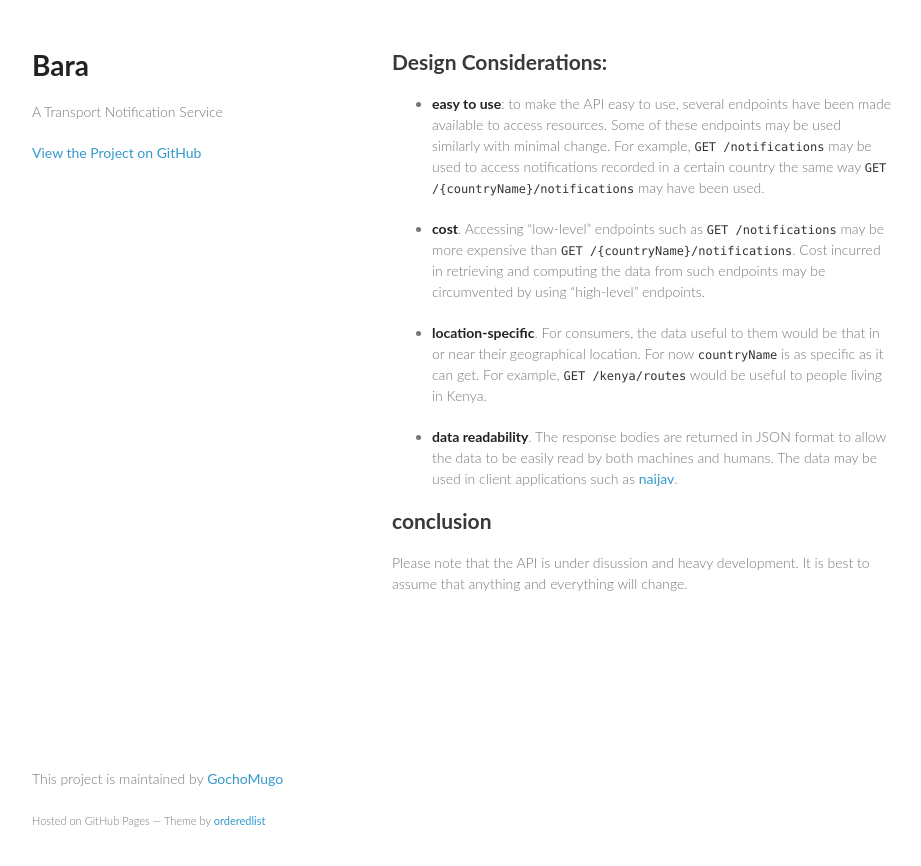
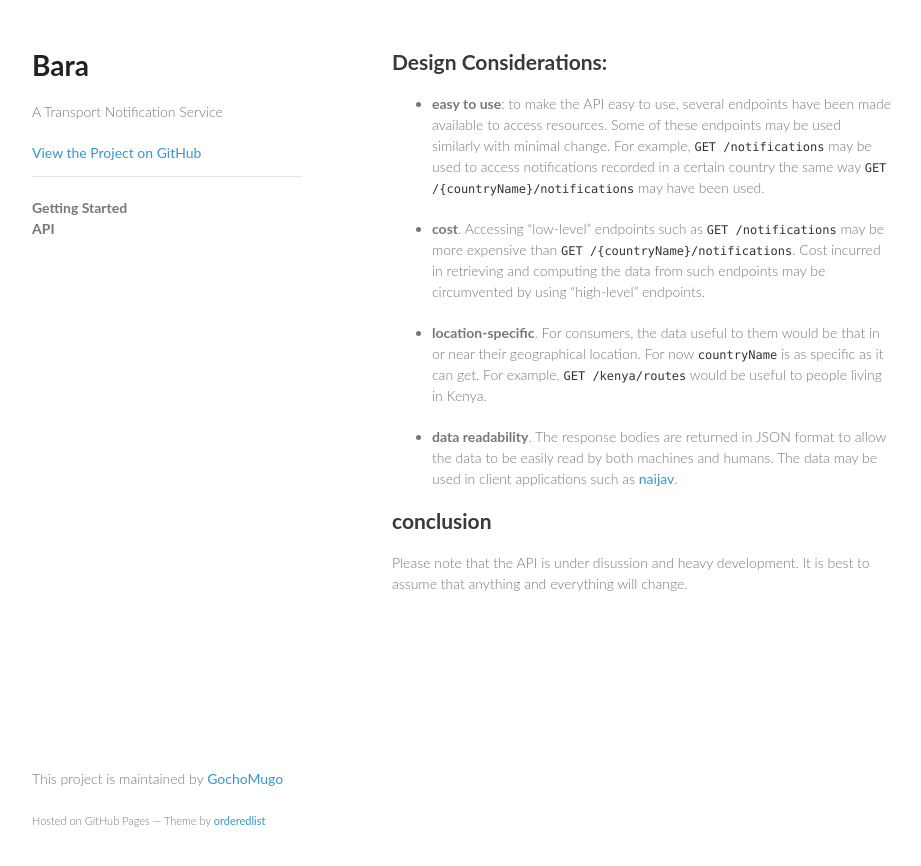
Before and after one commit to forfuturellc/bara, a Jekyll site: the page built from _docs/api/main.md, in a window 1280 px wide. Shown: the top 866 px of the page, without its empty margins (178-1099 px from the left). Built offline with Jekyll 4.4.1, drawn with Linux system fonts in a browser that asks for light colours.

Commit message:
Left-side Navigation in docs/
A left-side navigation has been added to the docs to allow
easier accessing of documentation

```diff
--- a/_layouts/docs.html
+++ b/_layouts/docs.html
@@ -7,6 +7,7 @@
     <link rel="stylesheet" href="{{ site.baseurl }}/css/normalize.css">
     <link rel="stylesheet" href="{{ site.baseurl }}/css/minimal.css">
     <link rel="stylesheet" href="{{ site.baseurl }}/css/pygment_trac.css">
+    <link rel="stylesheet" href="{{ site.baseurl }}/css/docs.css">
     <meta name="viewport" content="width=device-width, initial-scale=1, user-scalable=no">
     <!--[if lt IE 9]>
     <script src="//html5shiv.googlecode.com/svn/trunk/html5.js"></script>
@@ -19,7 +20,20 @@
       <header>
         <h1>Bara</h1>
         <p>A Transport Notification Service</p>
-        <p class="view"><a href="{{site.repository_url}}">View the Project on GitHub <small>{{site.repository_shorthand}}</small></a></p>
+        <p class="view"><a href="https://{{ site.repository_url }}">View the Project on GitHub <small>{{ site.repository_shorthand }}</small></a></p>
+        <hr/>
+        <ul class="accordion">
+            {% for section in site.data.docs.menu %}
+            <li>
+              <span>{{ section[1].title }}</span>
+              <ul class="sub-menu">
+                {% for link in section[1].links %}
+                  <li><a href="{{ site.baseurl }}{{ section[1].prefix }}{{ link }}/">{{ link }}</a></li>
+                {% endfor %}
+              </ul>
+            </li>
+            {% endfor %}
+        </ul>
       </header>
       <!-- /HEADER -->
 
--- /dev/null
+++ b/css/docs.css
@@ -0,0 +1,18 @@
+.accordion, .sub-menu {
+  padding: 0;
+  list-style: none;
+}
+
+.accordion span {
+  font-weight: bold;
+  cursor: pointer;
+}
+
+.sub-menu {
+  display: none;
+  padding-left: 8px;
+}
+
+.accordion li:hover > .sub-menu {
+  display: block;
+}
--- a/css/minimal.css
+++ b/css/minimal.css
@@ -110,87 +110,87 @@ header {
   position:fixed;
 }
 
-header ul {
-  list-style:none;
-  height:40px;
+/*header ul {*/
+/*  list-style:none;*/
+/*  height:40px;*/
+/*  */
+/*  padding:0;*/
+/*  */
+/*  background: #eee;*/
+/*  background: -moz-linear-gradient(top, #f8f8f8 0%, #dddddd 100%);*/
+/*  background: -webkit-gradient(linear, left top, left bottom, color-stop(0%,#f8f8f8), color-stop(100%,#dddddd));*/
+/*  background: -webkit-linear-gradient(top, #f8f8f8 0%,#dddddd 100%);*/
+/*  background: -o-linear-gradient(top, #f8f8f8 0%,#dddddd 100%);*/
+/*  background: -ms-linear-gradient(top, #f8f8f8 0%,#dddddd 100%);*/
+/*  background: linear-gradient(top, #f8f8f8 0%,#dddddd 100%);*/
+/*  */
+/*  border-radius:5px;*/
+/*  border:1px solid #d2d2d2;*/
+/*  box-shadow:inset #fff 0 1px 0, inset rgba(0,0,0,0.03) 0 -1px 0;*/
+/*  width:270px;*/
+/*}*/
 
-  padding:0;
+/*header li {*/
+/*  width:89px;*/
+/*  float:left;*/
+/*  border-right:1px solid #d2d2d2;*/
+/*  height:40px;*/
+/*}*/
 
-  background: #eee;
-  background: -moz-linear-gradient(top, #f8f8f8 0%, #dddddd 100%);
-  background: -webkit-gradient(linear, left top, left bottom, color-stop(0%,#f8f8f8), color-stop(100%,#dddddd));
-  background: -webkit-linear-gradient(top, #f8f8f8 0%,#dddddd 100%);
-  background: -o-linear-gradient(top, #f8f8f8 0%,#dddddd 100%);
-  background: -ms-linear-gradient(top, #f8f8f8 0%,#dddddd 100%);
-  background: linear-gradient(top, #f8f8f8 0%,#dddddd 100%);
+/*header li:first-child a {*/
+/*  border-radius:5px 0 0 5px;*/
+/*}*/
 
-  border-radius:5px;
-  border:1px solid #d2d2d2;
-  box-shadow:inset #fff 0 1px 0, inset rgba(0,0,0,0.03) 0 -1px 0;
-  width:270px;
-}
+/*header li:last-child a {*/
+/*  border-radius:0 5px 5px 0;*/
+/*}*/
 
-header li {
-  width:89px;
-  float:left;
-  border-right:1px solid #d2d2d2;
-  height:40px;
-}
+/*header ul a {*/
+/*  line-height:1;*/
+/*  font-size:11px;*/
+/*  color:#999;*/
+/*  display:block;*/
+/*  text-align:center;*/
+/*  padding-top:6px;*/
+/*  height:34px;*/
+/*}*/
 
-header li:first-child a {
-  border-radius:5px 0 0 5px;
-}
+/*header ul a:hover {*/
+/*  color:#999;*/
+/*  background: -moz-linear-gradient(top, #fff 0%, #ddd 100%);*/
+/*  background: -webkit-gradient(linear, left top, left bottom, color-stop(0%,#fff), color-stop(100%,#ddd));*/
+/*  background: -webkit-linear-gradient(top, #fff 0%,#ddd 100%);*/
+/*  background: -o-linear-gradient(top, #fff 0%,#ddd 100%);*/
+/*  background: -ms-linear-gradient(top, #fff 0%,#ddd 100%);*/
+/*  background: linear-gradient(top, #fff 0%,#ddd 100%);*/
+/*}*/
 
-header li:last-child a {
-  border-radius:0 5px 5px 0;
-}
+/*header ul a:active {*/
+/*  -webkit-box-shadow: inset 0px 2px 2px 0px #ddd;*/
+/*  -moz-box-shadow: inset 0px 2px 2px 0px #ddd;*/
+/*  box-shadow: inset 0px 2px 2px 0px #ddd;*/
+/*}*/
 
-header ul a {
-  line-height:1;
-  font-size:11px;
-  color:#999;
-  display:block;
-  text-align:center;
-  padding-top:6px;
-  height:34px;
-}
+/*strong {*/
+/*  color:#222;*/
+/*  font-weight:700;*/
+/*}*/
 
-header ul a:hover {
-  color:#999;
-  background: -moz-linear-gradient(top, #fff 0%, #ddd 100%);
-  background: -webkit-gradient(linear, left top, left bottom, color-stop(0%,#fff), color-stop(100%,#ddd));
-  background: -webkit-linear-gradient(top, #fff 0%,#ddd 100%);
-  background: -o-linear-gradient(top, #fff 0%,#ddd 100%);
-  background: -ms-linear-gradient(top, #fff 0%,#ddd 100%);
-  background: linear-gradient(top, #fff 0%,#ddd 100%);
-}
+/*header ul li + li {*/
+/*  width:88px;*/
+/*  border-left:1px solid #fff;*/
+/*}*/
 
-header ul a:active {
-  -webkit-box-shadow: inset 0px 2px 2px 0px #ddd;
-  -moz-box-shadow: inset 0px 2px 2px 0px #ddd;
-  box-shadow: inset 0px 2px 2px 0px #ddd;
-}
+/*header ul li + li + li {*/
+/*  border-right:none;*/
+/*  width:89px;*/
+/*}*/
 
-strong {
-  color:#222;
-  font-weight:700;
-}
-
-header ul li + li {
-  width:88px;
-  border-left:1px solid #fff;
-}
-
-header ul li + li + li {
-  border-right:none;
-  width:89px;
-}
-
-header ul a strong {
-  font-size:14px;
-  display:block;
-  color:#222;
-}
+/*header ul a strong {*/
+/*  font-size:14px;*/
+/*  display:block;*/
+/*  color:#222;*/
+/*}*/
 
 section {
   width:500px;
```
Also changed, not shown: _data/docs/menu.yml (added, +17 -0 lines).
